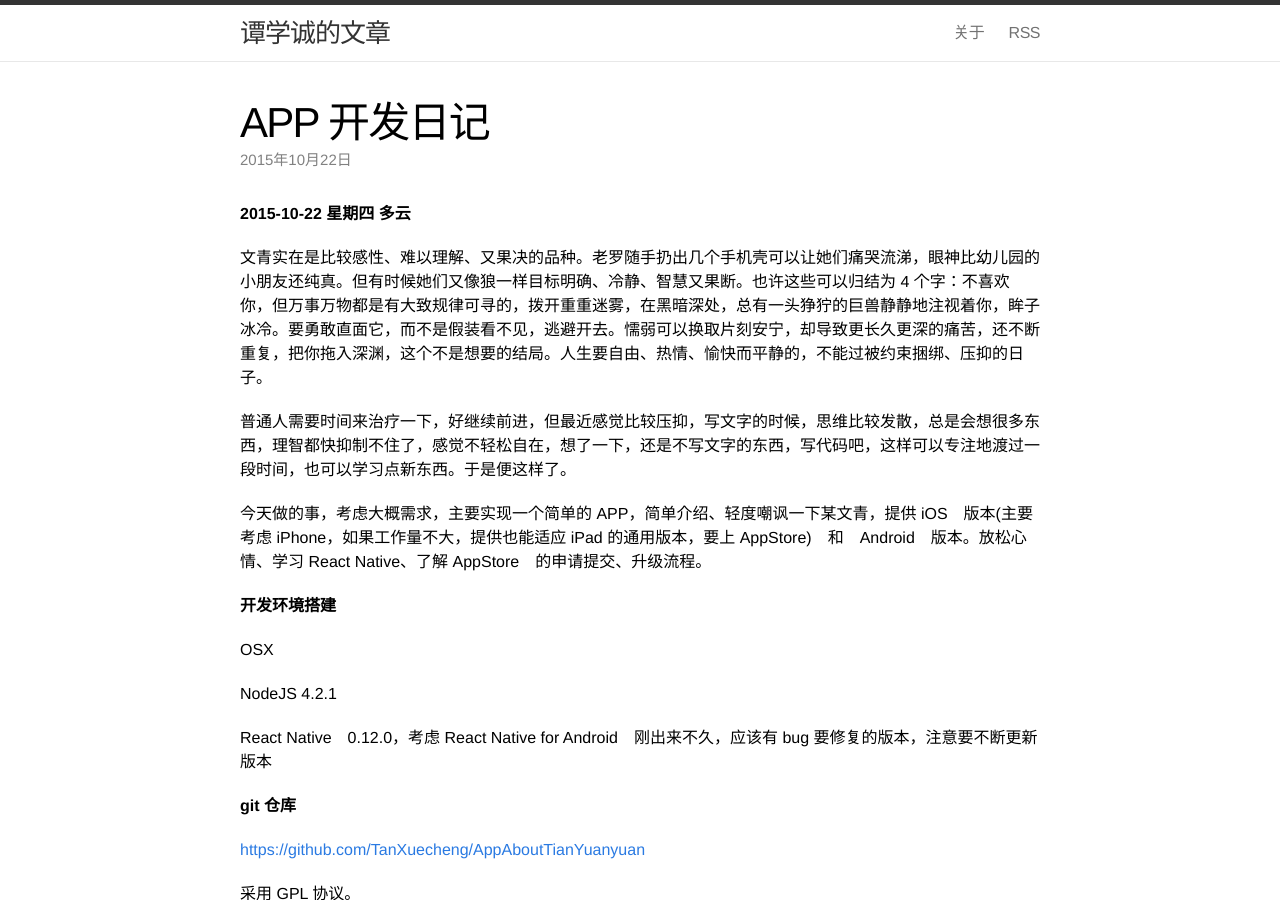
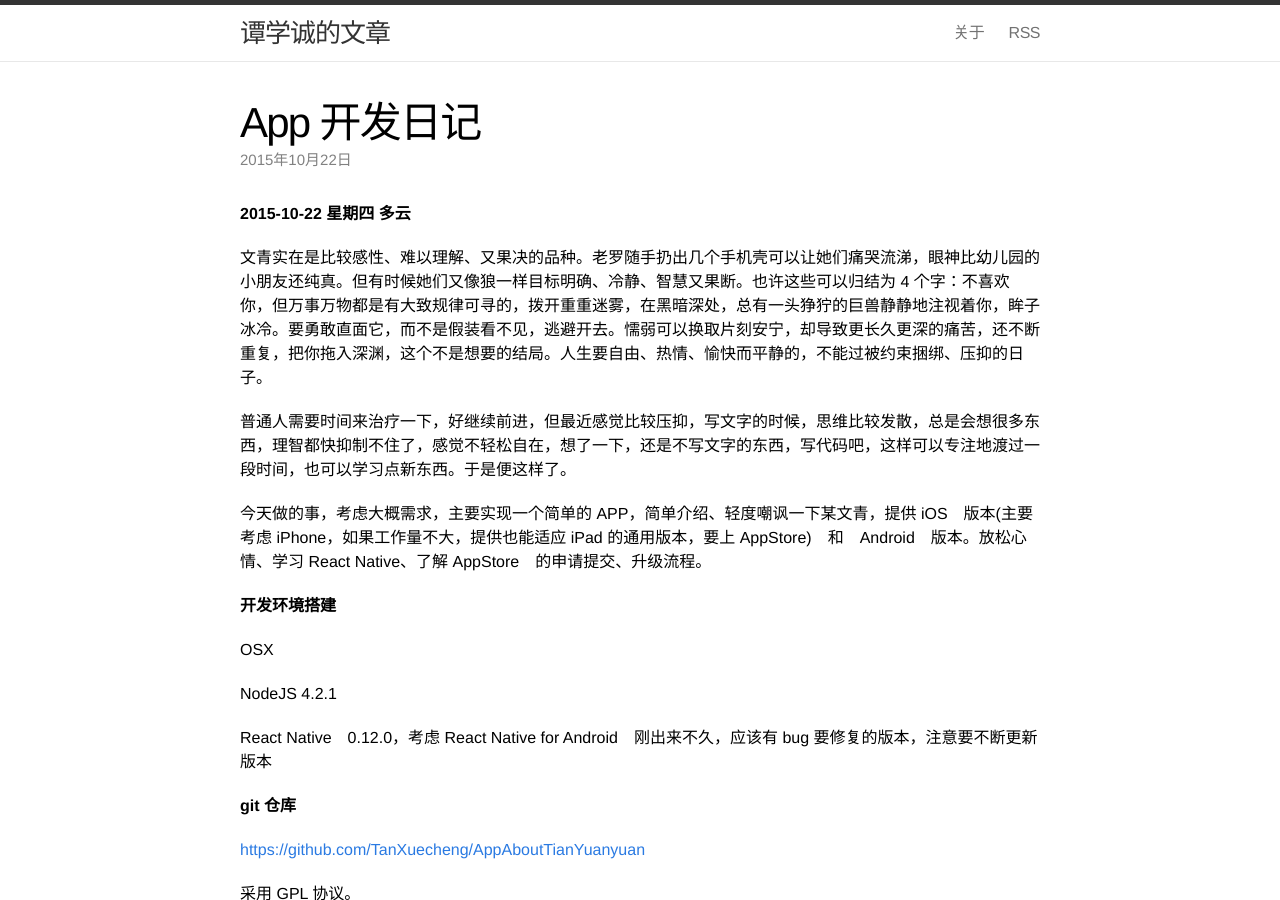
Before and after one commit to TanXuecheng/TanXuecheng.github.io, a Jekyll site: the page built from _posts/2015-10-22-development-diary.md, in a window 1280 px wide and 900 px high. Built offline with Jekyll 4.4.1, drawn with Linux system fonts in a browser that asks for light colours.

```diff
--- a/_posts/2015-10-22-development-diary.md
+++ b/_posts/2015-10-22-development-diary.md
@@ -1,6 +1,6 @@
 ---
 layout: post
-title:  "APP 开发日记"
+title:  "App 开发日记"
 date:   2015-10-22 23:59:59
 categories: 时光
 ---
```
